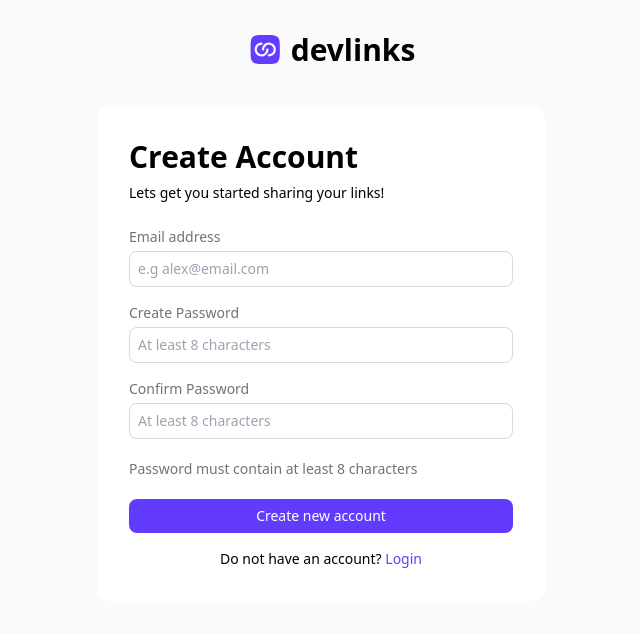
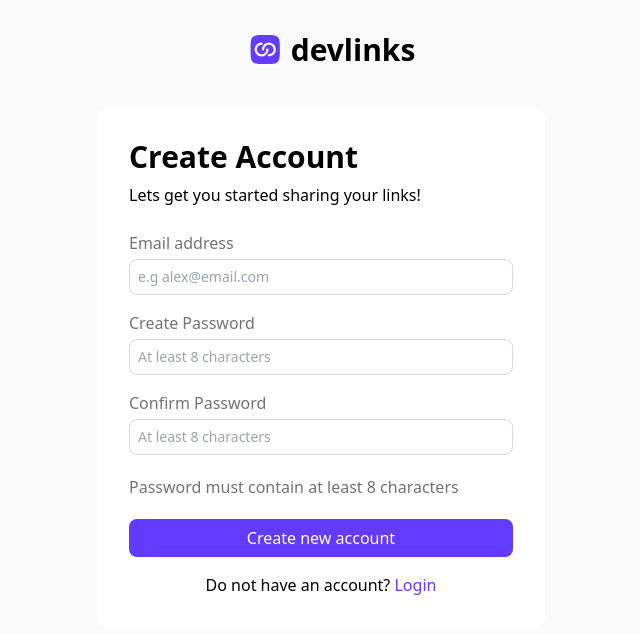
Before and after one commit to adeboyeMary/Nextjs-link-sharing-app, a Next.js app: page /createAccount in a window 1280 px wide. Shown: the top 634 px of the page, without its empty margins (319-959 px from the left). Built offline with nearby package versions, Linux system fonts and the light colour scheme.

Commit message:
Edit input responsive

```diff
--- a/src/pages/createAccount.tsx
+++ b/src/pages/createAccount.tsx
@@ -13,7 +13,7 @@ export default function CreateAccount () {
         </div>
 
         <div className="bg-white md:w-[60%] lg:w-[35%] m-auto p-8 md:rounded-xl lg:rounded-xl
-        text-base md:text-base lg:text-sm ">
+        ">
           <h1 className="font-bold text-3xl mb-2">Create Account</h1>
           <p className="mb-6">Lets get you started sharing your links!</p>
           <form className="flex flex-col text-[#737373] gap-1 ">
```
